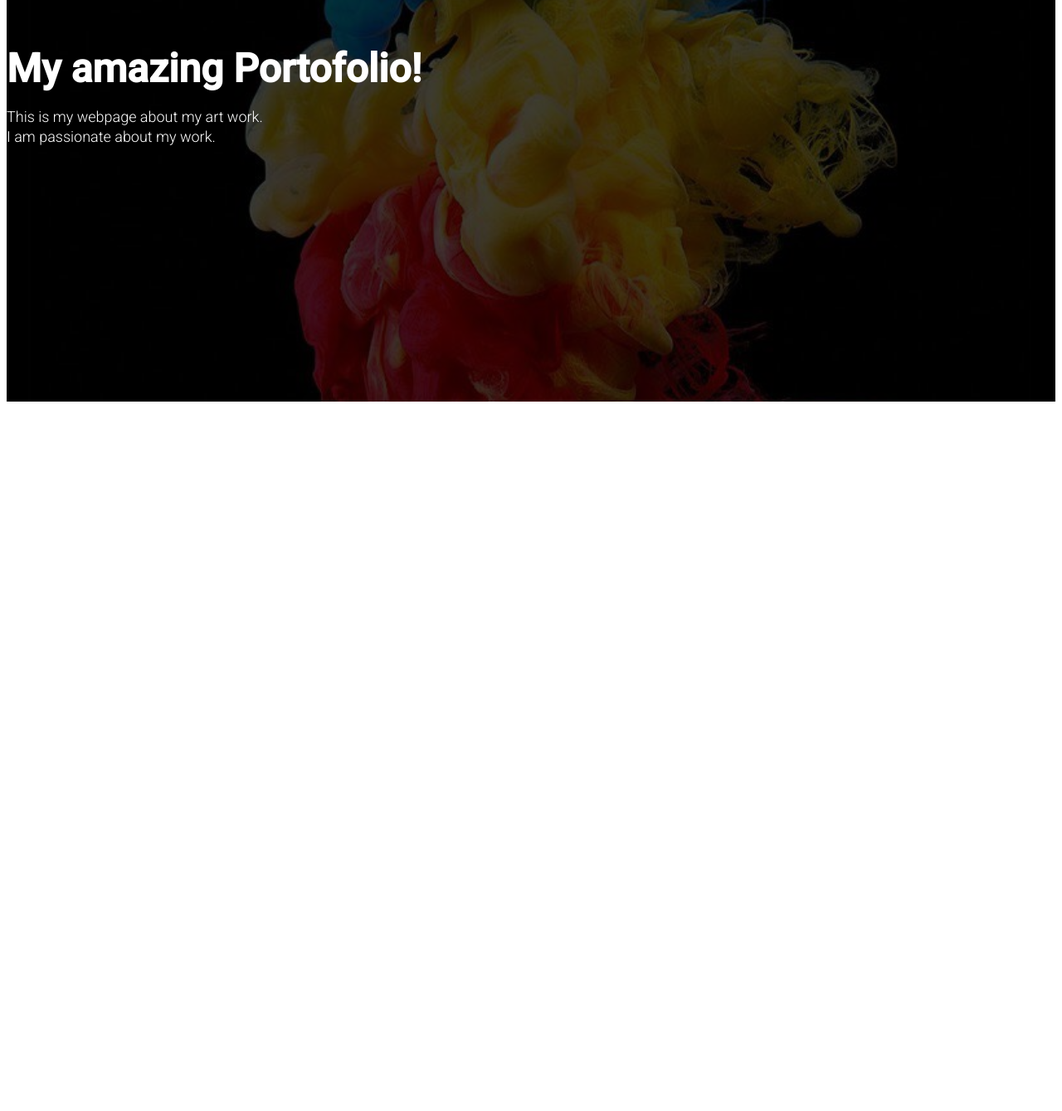
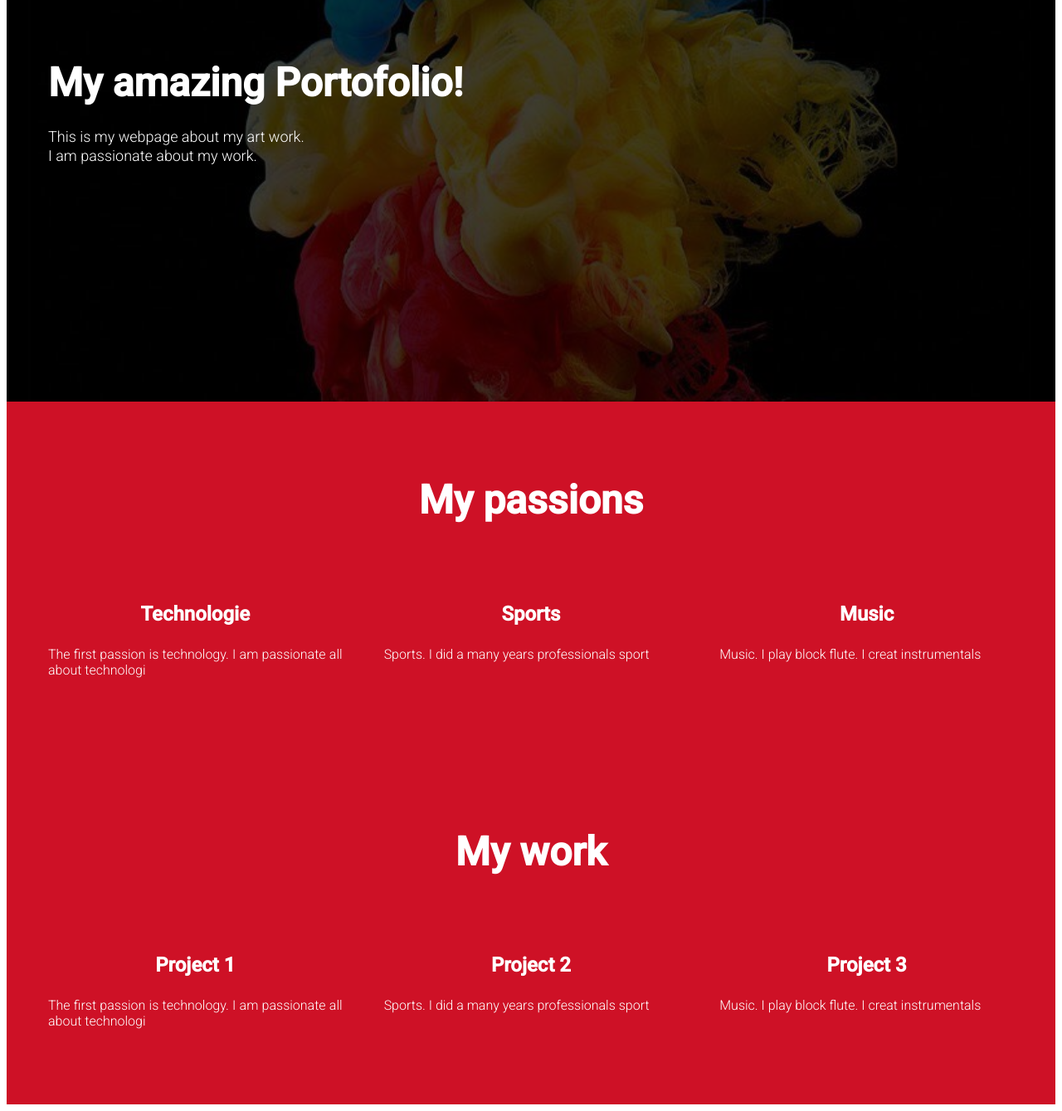
Before and after one commit to razvanbrb/My-Portofolio, a plain HTML site: page index.html in a window 1280 px wide. Shown: the part 316-1655 px from the top of the page at 83% size. Before the commit the page ends 808 px from the top, so only its background shows below. Drawn offline with Linux system fonts and the light colour scheme.

Commit message:
projects

```diff
--- a/index.html
+++ b/index.html
@@ -11,6 +11,7 @@
  <!-- <link rel="stylesheet" href="reset.css"> -->
 </head>
 <body>
+    <!--Navigation-->
     <header>
         <a class="logo" href="">
             <img src="assets/logo_brb.jpg" alt="logo">
@@ -23,7 +24,8 @@
             <a href="#">Contact</a>
         </nav>
     </header>
-    <section id="#" class="hero">
+
+    <section id="#" class="hero section-block grey">
         <div>
             <h1>My amazing Portofolio!</h1>
 <p>This is my webpage about my art work. <br/>
@@ -31,8 +33,43 @@
 </p>
         </div>
     </section>
-    <section id="section-1">
 
+    <section id="section-1" class="section-block grey my-passions not-fullscreen">
+        <h1>My passions</h1>
+        <div class="grid clearfix my-passions-inner-container">
+            <div class="grid-box box-third my-passions-box">
+                <h2>Technologie</h2>
+                <p> The first passion is technology. I am passionate all about technologi</p>
+            </div>
+            <div class="grid-box box-third">
+                <h2>Sports</h2>
+                <p>Sports. I did a many years professionals sport</p>
+            </div>
+            <div class="grid-box box-third">
+                <h2>Music</h2>
+                <p>Music. I play block flute. I creat instrumentals</p>
+            </div>
+
+        </div>
+    </section>
+
+    <section id="section-1" class="section-block grey my-passions not-fullscreen">
+        <h1>My work</h1>
+        <div class="grid clearfix my-passions-inner-container">
+            <div class="grid-box box-third my-passions-box">
+                <h2>Project 1</h2>
+                <p> The first passion is technology. I am passionate all about technologi</p>
+            </div>
+            <div class="grid-box box-third">
+                <h2>Project 2</h2>
+                <p>Sports. I did a many years professionals sport</p>
+            </div>
+            <div class="grid-box box-third">
+                <h2>Project 3</h2>
+                <p>Music. I play block flute. I creat instrumentals</p>
+            </div>
+
+        </div>
     </section>
 </body>
 </html>
--- a/style.css
+++ b/style.css
@@ -6,6 +6,39 @@ html{
 *{
     box-sizing: border-box;
 }
+/*float*/
+.clearfix::after {
+    content: "";
+    clear: both;
+    display: table;
+  }
+
+/*Sections*/
+/*Section Passion*/
+
+.section-block{
+    height:calc(100vh - 8rem);
+    padding: 5rem ;
+}
+.section-block.not-fullscreen{height: auto;}
+.section-block.grey{
+background-color: #CE1126;
+}
+    .section-block h1{
+    display: block;
+    margin-bottom: 2.5rem;
+    text-align: center;
+    font-size: 4.8rem;
+    font-weight: 600;
+
+}
+.section-block.grey h1{
+color: #fff;
+}
+/*Section Passion end*/
+
+/*Sections end*/
+
 /*Navigation*/
 header{
     position: fixed;
@@ -18,7 +51,7 @@ header{
     height: 8rem;
     padding: 0.75rem 5rem;
     background-color: lightgrey;
-    z-index: 1;
+    z-index: 2;
 }
 header + * {
     margin-top: 8rem;
@@ -58,18 +91,32 @@ header + * {
     }
 }
 @media (max-width:767px) {
-    .hero {display: block; height: auto; min-height:calc(100vh - 8rem); padding: 5rem 2.5rem;}
-    .hero h1{font-size: 2.8rem;}
+    .hero {display: block;  padding: 5rem 2.5rem;}
+   /* .hero h1{font-size: 2.8rem;}*/
     .hero p{font-size: 1.4rem;}
 }
+@media (max-width:767px) {
+    .section-block { height: auto; min-height:calc(100vh - 8rem); padding: 0 2.5rem;}
+    .section-block.not-fullscreen{min-height: none;}
+    .section-block h1{font-size: 2.8rem;}
 
+    }
+    @media (max-width:767px) {
+        .box-half{width:calc(100% - 5rem);}
+        .box-third{width:calc(50% - 5rem);}
+        .box-quarter{width:calc(33.33% - 5rem);}
+    }
+    @media (max-width:480px) {
+        .box-half{width:calc(100% - 5rem);}
+        .box-third{width:calc(100% - 5rem);}
+        .box-quarter{width:calc(33.33% - 5rem);}
+    }
 /*Hero*/
 .hero{
     display: flex;
     align-items: center;
 
 position: relative;
-height: calc(100vh - 8rem);
 padding-bottom: 0 5rem 20vh;
 background-image: url(assets/banner2.jpg);
 background-position: center;
@@ -86,17 +133,12 @@ color: #fff;
     height: 100%;
     background-color:rgba(0, 0, 0, 0.75);
     color: #fff;
-    /*z-index: -1;*/
+}
+ .hero h1{
 
-}
-.hero h1{
-display: block;
 position: relative;
 z-index: 1;
-font-size: 4.8rem;
-font-weight: 600;
-margin-bottom: 2.5rem;
-margin:0;
+text-align: left;
 }
 .hero p{
     position: relative;
@@ -104,3 +146,24 @@ margin:0;
     font-size: 1.8rem;
     line-height: 1.3;
 }
+/*Hero end*/
+
+
+/*Pasiunile mele*/
+
+.my-passions {}
+.my-passions h1{margin-bottom: 7.5rem;}
+.my-passions-inner-container{color: white;}
+.my-passions-inner-container h2{ font-size: 2.4rem; text-align: center; margin-bottom: 2.5rem;}
+.my-passions-inner-container p{font-size: 1.6rem; text-align: justify;}
+/*Pasiunile mele end*/
+
+/*Grid*/
+.grid {width:calc(100% + 5rem); margin: 0 -2.5rem;}
+    .grid-box {float: left;  margin: 0 2.5rem 2.5rem;  }
+
+.box-full{ width:calc(100% - 5rem);}
+.box-half{ width:calc(50% - 5rem) ;}
+.box-third{width: calc(33.33% - 5rem);}
+.box-quarter{width:calc(25% - 5rem) ;}
+/*Grid end*/
```
